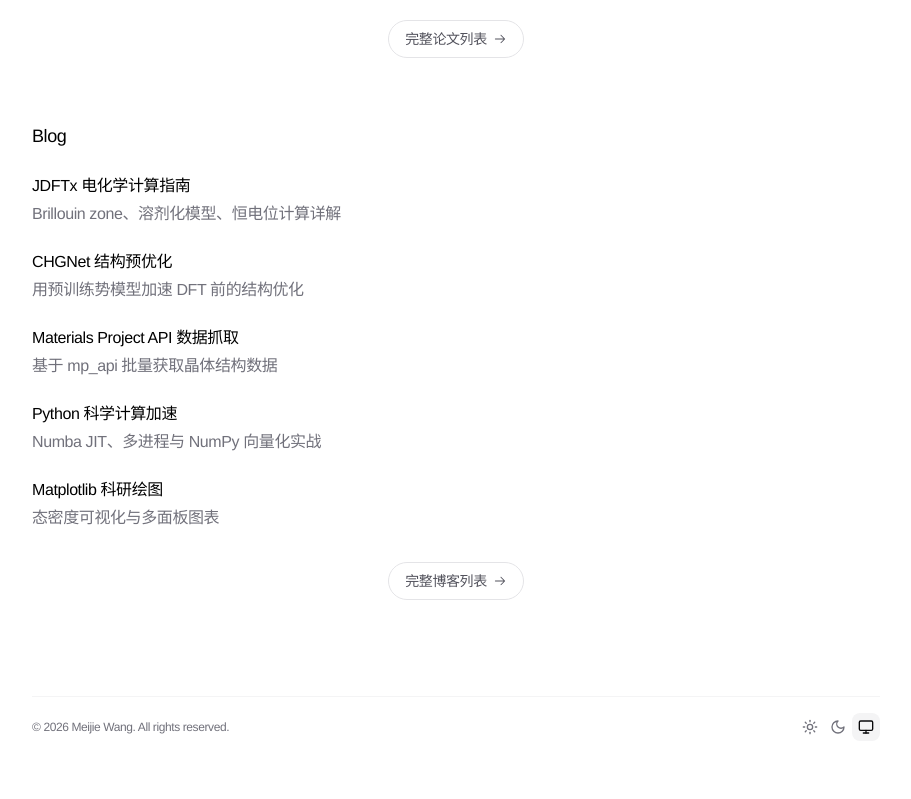
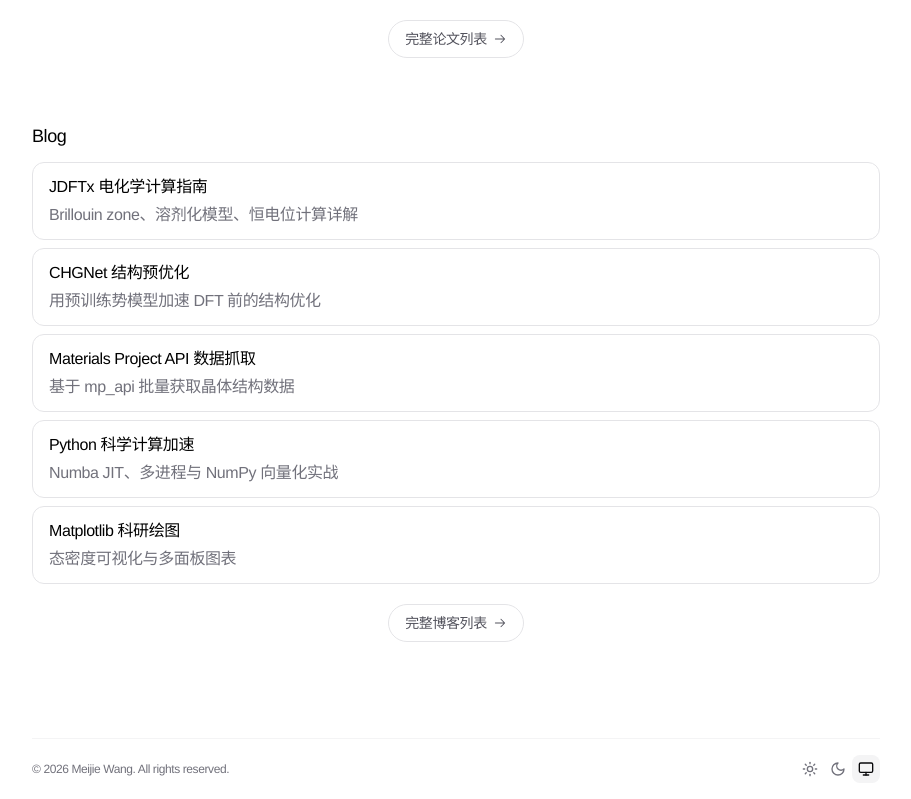
Before and after one commit to Migie-cphy/migie-site, a Next.js app: page / in a window 1280 px wide. Shown: the part 1827-2626 px from the top of the page, without its empty margins (184-1095 px from the left). Before the commit the page ends 2584 px from the top, so only its background shows below. Built offline with nearby package versions, Linux system fonts and the light colour scheme.

Commit message:
Add MeijieWang_CV.pdf

```diff
--- a/app/page.tsx
+++ b/app/page.tsx
@@ -113,7 +113,7 @@
               </div>
               <img
                 src="/avatar.jpg"
-                alt="王美杰"
+                alt="王美洁"
                 className="relative z-10 h-full w-full object-cover"
                 onError={(event) => {
                   event.currentTarget.style.display = 'none'
@@ -343,7 +343,7 @@
         transition={TRANSITION_SECTION}
       >
         <h3 className="mb-3 text-lg font-medium">Blog</h3>
-        <div className="flex flex-col space-y-0">
+        <div className="flex flex-col space-y-2">
           <AnimatedBackground
             enableHover
             className="h-full w-full rounded-lg bg-zinc-100 dark:bg-zinc-900/80"
@@ -356,7 +356,7 @@
             {FEATURED_BLOG_POSTS.map((post) => (
               <Link
                 key={post.uid}
-                className="-mx-3 rounded-xl px-3 py-3"
+                className="rounded-xl border border-zinc-200 px-4 py-3 dark:border-zinc-800"
                 href={post.link}
                 data-id={post.uid}
               >
```
Also changed, not shown: 1 other file (tests, documents, lock files or other folders).
